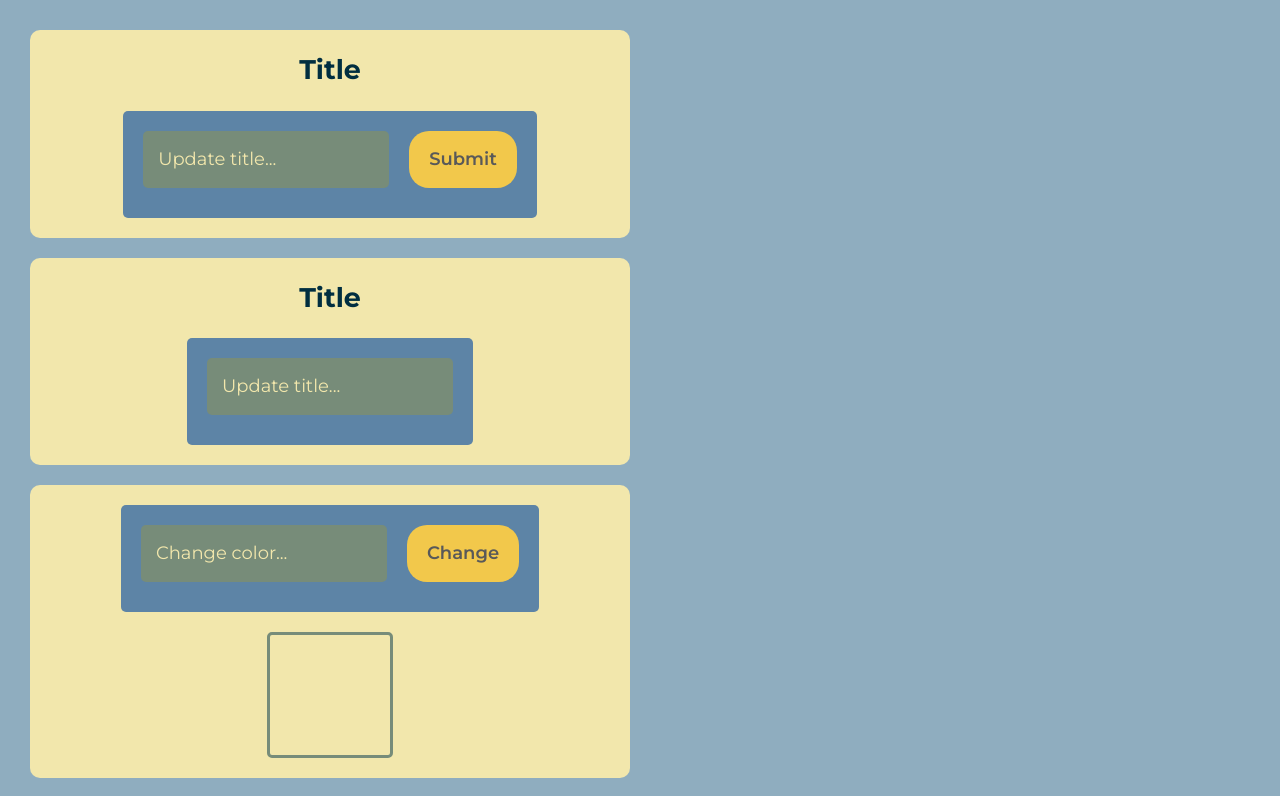
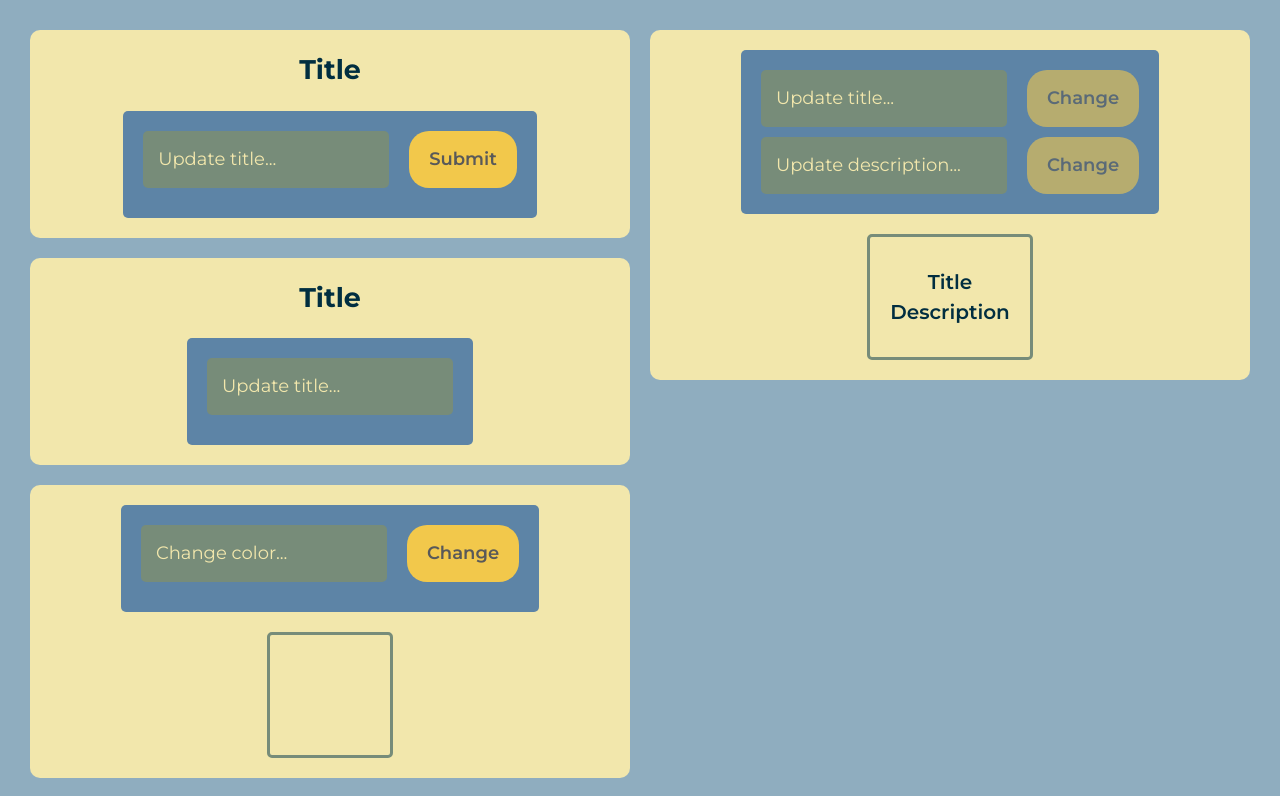
Before and after one commit to ArtisVansovics/md24_vue-event-emits, a Vue app: page / in a window 1280 px wide. Shown: the top 796 px of the page. Built offline with nearby package versions, Linux system fonts and the light colour scheme.

Commit message:
Created DescriptionBox01, in which user can submit an update to title or description

```diff
--- a/src/App.vue
+++ b/src/App.vue
@@ -7,7 +7,9 @@
         <ColorBox01 />
         <ColorBox02 />
       </div>
-      <div class="column"></div>
+      <div class="column">
+        <DescriptionBox01 />
+      </div>
     </div>
   </div>
 </template>
@@ -18,10 +20,17 @@ import TitleBox01 from "@/components/TitleBox01.vue";
 import TitleBox02 from "@/components/TitleBox02.vue";
 import ColorBox01 from "@/components/ColorBox01.vue";
 import ColorBox02 from "@/components/ColorBox02.vue";
+import DescriptionBox01 from "@/components/DescriptionBox01.vue";
 
 export default defineComponent({
   name: "App",
-  components: { ColorBox02, TitleBox01, TitleBox02, ColorBox01 },
+  components: {
+    DescriptionBox01,
+    ColorBox02,
+    TitleBox01,
+    TitleBox02,
+    ColorBox01,
+  },
 });
 </script>
 
--- a/src/components/AdjustableSquare/AdjustableSquare.vue
+++ b/src/components/AdjustableSquare/AdjustableSquare.vue
@@ -1,5 +1,5 @@
 <template>
-  <div class="square" :style="{ backgroundColor: currentColor }"></div>
+  <div class="square" :style="{ backgroundColor: currentColor }" />
 </template>
 
 <script lang="ts">
--- /dev/null
+++ b/src/components/DescriptionBox01.vue
@@ -0,0 +1,68 @@
+<template>
+  <EventContainer>
+    <MainForm>
+      <TextInput placeholder-text="Update title..." v-model="inputValueTitle" />
+      <MainButton :onClick="updateTitle" :is-disabled="titleSubmitDisabled">
+        Change
+      </MainButton>
+      <template #second-row>
+        <TextInput
+          placeholder-text="Update description..."
+          v-model="inputValueDesc"
+        />
+        <MainButton
+          :onClick="updateDescription"
+          :is-disabled="descSubmitDisabled"
+        >
+          Change
+        </MainButton>
+      </template>
+    </MainForm>
+    <TextSquare>
+      <p>{{ currentTitle }}</p>
+      <p>{{ currentDescription }}</p>
+    </TextSquare>
+  </EventContainer>
+</template>
+
+<script lang="ts">
+import { defineComponent } from "vue";
+import EventContainer from "@/components/EventContainer/EventContainer.vue";
+import MainButton from "@/components/MainButton/MainButton.vue";
+import TextInput from "@/components/TextInput/TextInput.vue";
+import MainForm from "@/components/MainForm/MainForm.vue";
+import TextSquare from "@/components/TextSquare/TextSquare.vue";
+
+export default defineComponent({
+  name: "DescriptionBox01",
+  components: { TextSquare, MainButton, TextInput, MainForm, EventContainer },
+  data: () => ({
+    inputValueTitle: "",
+    inputValueDesc: "",
+    currentTitle: "Title",
+    currentDescription: "Description",
+  }),
+  computed: {
+    titleSubmitDisabled() {
+      return this.inputValueTitle.length < 4;
+    },
+    descSubmitDisabled() {
+      return this.inputValueDesc.length < 4;
+    },
+  },
+  methods: {
+    updateTitle() {
+      this.currentTitle = this.inputValueTitle;
+
+      this.inputValueTitle = "";
+    },
+    updateDescription() {
+      this.currentDescription = this.inputValueDesc;
+
+      this.inputValueDesc = "";
+    },
+  },
+});
+</script>
+
+<style scoped lang="scss" />
--- a/src/styles/App.scss
+++ b/src/styles/App.scss
@@ -25,5 +25,6 @@
 .column {
   display: grid;
   grid-template-columns: 1fr;
-  gap: 20px
+  gap: 20px;
+  align-items: flex-start;
 }
```
